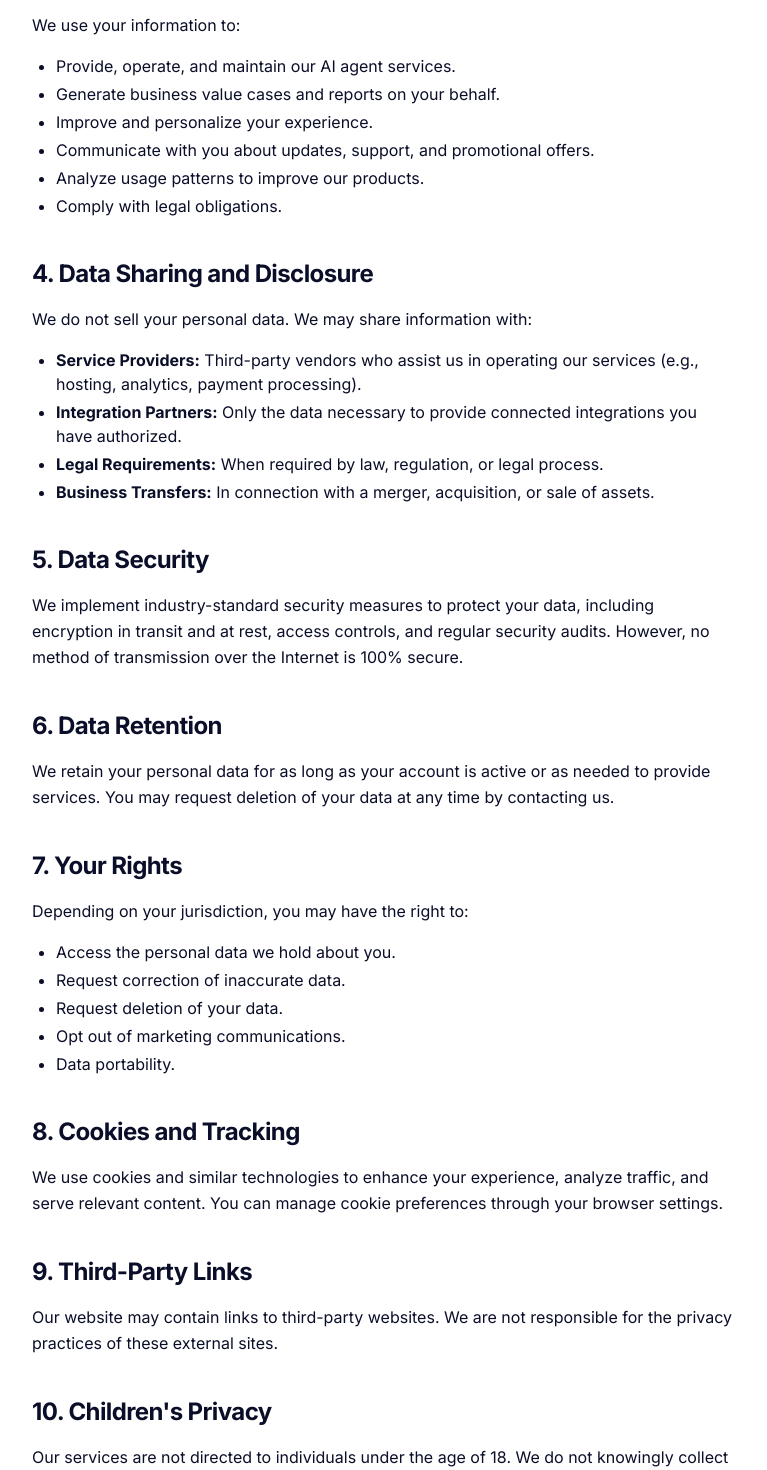
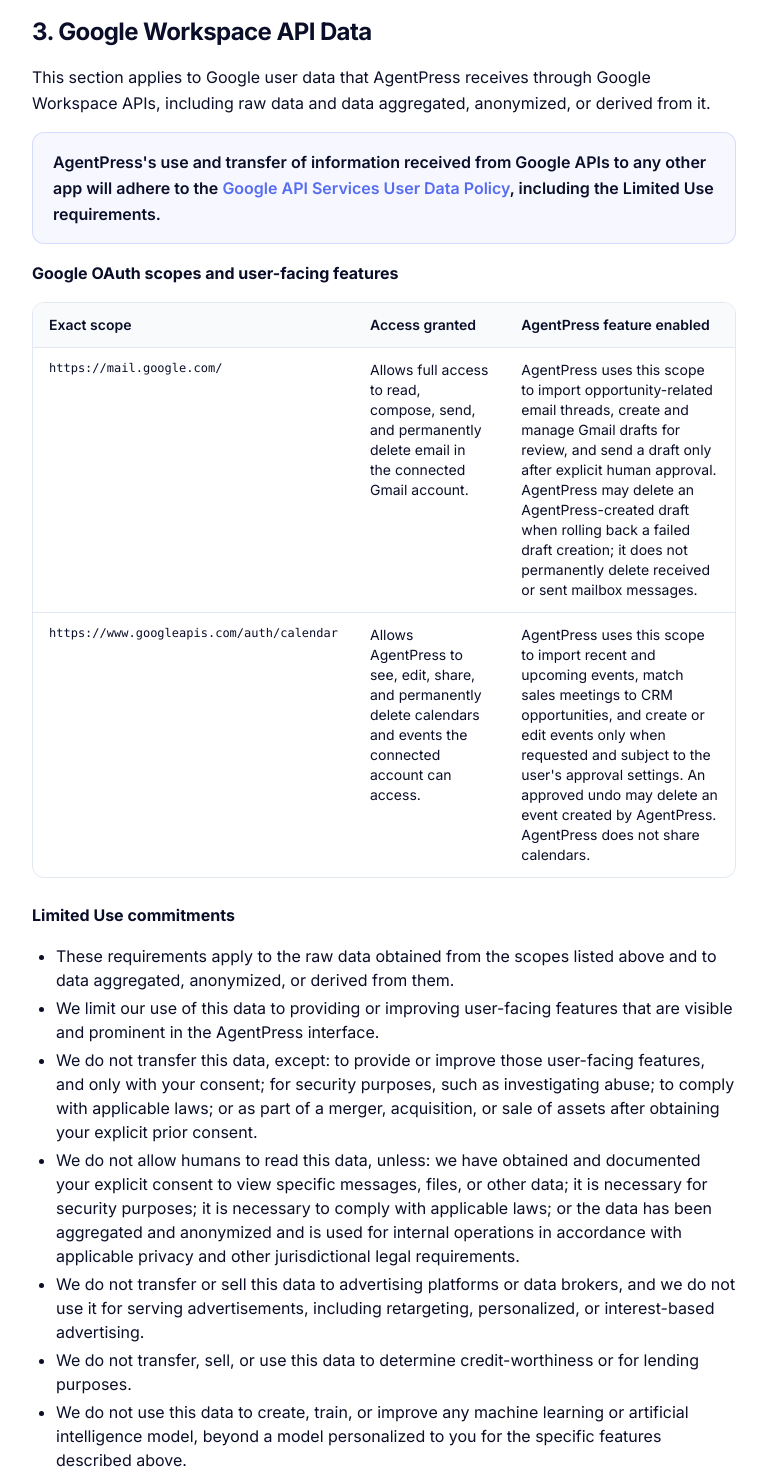
Before and after one commit to andywalters47/agentpress-website, a Next.js app: page /privacy in a window 1280 px wide. Shown: the part 800-2270 px from the top of the page, without its empty margins (256-1023 px from the left). Built offline with nearby package versions, Linux system fonts and the light colour scheme.

Commit message:
Add Google Workspace data disclosures

```diff
--- a/src/app/privacy/page.tsx
+++ b/src/app/privacy/page.tsx
@@ -8,7 +8,7 @@
   return (
     <div className="max-w-3xl mx-auto px-4 sm:px-6 lg:px-8 py-20">
       <h1 className="text-4xl font-bold tracking-tight text-ap-dark-blue mb-2">AgentPress Privacy Policy</h1>
-      <p className="text-sm text-muted-foreground mb-12">Last updated: May 4, 2026</p>
+      <p className="text-sm text-muted-foreground mb-12">Last updated: August 6, 2026</p>
 
       <div className="prose prose-slate max-w-none [&_h2]:text-2xl [&_h2]:font-bold [&_h2]:tracking-tight [&_h2]:text-ap-dark-blue [&_h2]:mt-10 [&_h2]:mb-4 [&_p]:text-muted-foreground [&_p]:leading-relaxed [&_p]:mb-4 [&_ul]:text-muted-foreground [&_ul]:mb-4 [&_ul]:list-disc [&_ul]:pl-6 [&_li]:mb-1">
         <h2>1. Introduction</h2>
@@ -22,41 +22,92 @@
           <li><strong>Account Information:</strong> Name, email address, company name, and job title when you create an account or request a demo.</li>
           <li><strong>Usage Data:</strong> Information about how you interact with our services, including pages visited, features used, and session duration.</li>
           <li><strong>CRM Data:</strong> When you connect third-party integrations (e.g., Salesforce, HubSpot, Gong), we access data as authorized by you to provide our services.</li>
+          <li><strong>Google User Data:</strong> When you connect Gmail or Google Calendar, we access the Google user data authorized by the exact OAuth scopes described in Section 3.</li>
           <li><strong>Device Information:</strong> Browser type, operating system, IP address, and device identifiers.</li>
           <li><strong>Communications:</strong> Information you provide when contacting our support or sales teams.</li>
         </ul>
 
-        <h2>3. How We Use Your Information</h2>
+        <h2>3. Google Workspace API Data</h2>
+        <p>
+          This section applies to Google user data that AgentPress receives through Google Workspace APIs, including raw data and data aggregated, anonymized, or derived from it.
+        </p>
+        <p className="rounded-xl border border-ap-blue/20 bg-ap-blue/5 px-5 py-4 font-semibold text-ap-dark-blue">
+          AgentPress&apos;s use and transfer of information received from Google APIs to any other app will adhere to the <a href="https://developers.google.com/terms/api-services-user-data-policy" className="text-ap-blue hover:underline">Google API Services User Data Policy</a>, including the Limited Use requirements.
+        </p>
+
+        <p><strong>Google OAuth scopes and user-facing features</strong></p>
+        <div className="mb-6 overflow-x-auto rounded-xl border border-border">
+          <table className="w-full min-w-[680px] border-collapse text-left text-sm">
+            <thead className="bg-slate-50 text-ap-dark-blue">
+              <tr>
+                <th className="border-b border-border px-4 py-3 font-semibold">Exact scope</th>
+                <th className="border-b border-border px-4 py-3 font-semibold">Access granted</th>
+                <th className="border-b border-border px-4 py-3 font-semibold">AgentPress feature enabled</th>
+              </tr>
+            </thead>
+            <tbody className="text-muted-foreground">
+              <tr className="align-top">
+                <td className="border-b border-border px-4 py-3 font-mono text-xs text-foreground">https://mail.google.com/</td>
+                <td className="border-b border-border px-4 py-3">Allows full access to read, compose, send, and permanently delete email in the connected Gmail account.</td>
+                <td className="border-b border-border px-4 py-3">AgentPress uses this scope to import opportunity-related email threads, create and manage Gmail drafts for review, and send a draft only after explicit human approval. AgentPress may delete an AgentPress-created draft when rolling back a failed draft creation; it does not permanently delete received or sent mailbox messages.</td>
+              </tr>
+              <tr className="align-top">
+                <td className="px-4 py-3 font-mono text-xs text-foreground">https://www.googleapis.com/auth/calendar</td>
+                <td className="px-4 py-3">Allows AgentPress to see, edit, share, and permanently delete calendars and events the connected account can access.</td>
+                <td className="px-4 py-3">AgentPress uses this scope to import recent and upcoming events, match sales meetings to CRM opportunities, and create or edit events only when requested and subject to the user&apos;s approval settings. An approved undo may delete an event created by AgentPress. AgentPress does not share calendars.</td>
+              </tr>
+            </tbody>
+          </table>
+        </div>
+
+        <p><strong>Limited Use commitments</strong></p>
+        <ul>
+          <li>These requirements apply to the raw data obtained from the scopes listed above and to data aggregated, anonymized, or derived from them.</li>
+          <li>We limit our use of this data to providing or improving user-facing features that are visible and prominent in the AgentPress interface.</li>
+          <li>We do not transfer this data, except: to provide or improve those user-facing features, and only with your consent; for security purposes, such as investigating abuse; to comply with applicable laws; or as part of a merger, acquisition, or sale of assets after obtaining your explicit prior consent.</li>
+          <li>We do not allow humans to read this data, unless: we have obtained and documented your explicit consent to view specific messages, files, or other data; it is necessary for security purposes; it is necessary to comply with applicable laws; or the data has been aggregated and anonymized and is used for internal operations in accordance with applicable privacy and other jurisdictional legal requirements.</li>
+          <li>We do not transfer or sell this data to advertising platforms or data brokers, and we do not use it for serving advertisements, including retargeting, personalized, or interest-based advertising.</li>
+          <li>We do not transfer, sell, or use this data to determine credit-worthiness or for lending purposes.</li>
+          <li>We do not use this data to create, train, or improve any machine learning or artificial intelligence model, beyond a model personalized to you for the specific features described above.</li>
+        </ul>
+
+        <h2>4. How We Use Your Information</h2>
         <p>We use your information to:</p>
         <ul>
           <li>Provide, operate, and maintain our AI agent services.</li>
           <li>Generate business value cases and reports on your behalf.</li>
           <li>Improve and personalize your experience.</li>
-          <li>Communicate with you about updates, support, and promotional offers.</li>
-          <li>Analyze usage patterns to improve our products.</li>
+          <li>Communicate with you about updates, support, and promotional offers. Google user data is not used for promotional communications.</li>
+          <li>Analyze usage patterns to improve our products. Google user data is excluded from this usage analysis.</li>
           <li>Comply with legal obligations.</li>
         </ul>
+        <p>
+          Google user data is never used for advertising, retargeting, marketing measurement, or any other marketing purpose.
+        </p>
 
-        <h2>4. Data Sharing and Disclosure</h2>
+        <h2>5. Data Sharing and Disclosure</h2>
         <p>We do not sell your personal data. We may share information with:</p>
         <ul>
-          <li><strong>Service Providers:</strong> Third-party vendors who assist us in operating our services (e.g., hosting, analytics, payment processing).</li>
+          <li><strong>Service Providers:</strong> Third-party vendors who assist us in operating our services (e.g., hosting, analytics, payment processing). Google user data is transferred only as permitted in Section 3.</li>
           <li><strong>Integration Partners:</strong> Only the data necessary to provide connected integrations you have authorized.</li>
           <li><strong>Legal Requirements:</strong> When required by law, regulation, or legal process.</li>
-          <li><strong>Business Transfers:</strong> In connection with a merger, acquisition, or sale of assets.</li>
+          <li><strong>Business Transfers:</strong> In connection with a merger, acquisition, or sale of assets. Google user data is transferred as part of such a transaction only after we obtain your explicit prior consent.</li>
         </ul>
 
-        <h2>5. Data Security</h2>
+        <h2>6. Data Security</h2>
         <p>
           We implement industry-standard security measures to protect your data, including encryption in transit and at rest, access controls, and regular security audits. However, no method of transmission over the Internet is 100% secure.
         </p>
 
-        <h2>6. Data Retention</h2>
+        <h2>7. Data Retention</h2>
         <p>
           We retain your personal data for as long as your account is active or as needed to provide services. You may request deletion of your data at any time by contacting us.
         </p>
+        <p>
+          You may disconnect Gmail or Google Calendar from the AgentPress integrations page at any time. Disconnecting stops new access to that Google account. To request deletion of Google user data and data derived from it, contact us using the address in Section 13.
+        </p>
 
-        <h2>7. Your Rights</h2>
+        <h2>8. Your Rights</h2>
         <p>Depending on your jurisdiction, you may have the right to:</p>
         <ul>
           <li>Access the personal data we hold about you.</li>
@@ -66,27 +117,30 @@
           <li>Data portability.</li>
         </ul>
 
-        <h2>8. Cookies and Tracking</h2>
+        <h2>9. Cookies and Tracking</h2>
         <p>
           We use cookies and similar technologies to enhance your experience, analyze traffic, and serve relevant content. You can manage cookie preferences through your browser settings.
         </p>
+        <p>
+          These technologies are not applied to Google user data, and Google user data is never used for advertising, retargeting, or marketing measurement.
+        </p>
 
-        <h2>9. Third-Party Links</h2>
+        <h2>10. Third-Party Links</h2>
         <p>
           Our website may contain links to third-party websites. We are not responsible for the privacy practices of these external sites.
         </p>
 
-        <h2>10. Children&apos;s Privacy</h2>
+        <h2>11. Children&apos;s Privacy</h2>
         <p>
           Our services are not directed to individuals under the age of 18. We do not knowingly collect personal data from children.
         </p>
 
-        <h2>11. Changes to This Policy</h2>
+        <h2>12. Changes to This Policy</h2>
         <p>
           We may update this Privacy Policy from time to time. We will notify you of material changes by posting the updated policy on this page with a revised &ldquo;Last updated&rdquo; date.
         </p>
 
-        <h2>12. Contact Us</h2>
+        <h2>13. Contact Us</h2>
         <p>
           If you have questions about this Privacy Policy, please contact us at <a href="mailto:managementalerts@agent.press" className="text-ap-blue hover:underline">managementalerts@agent.press</a>.
         </p>
```
